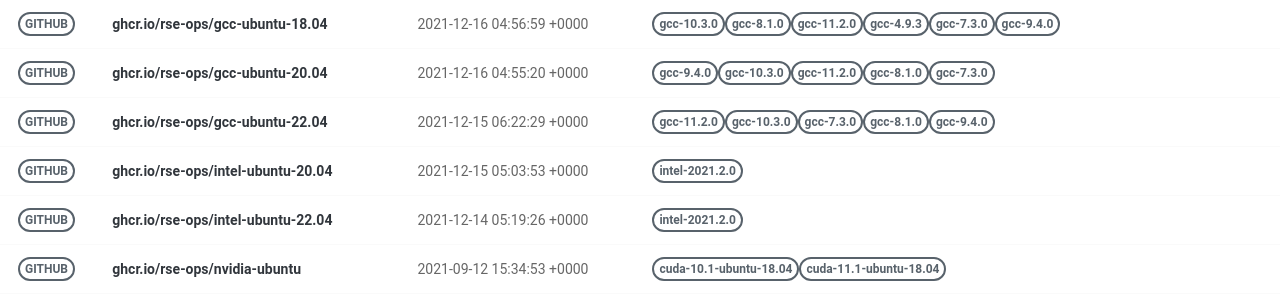
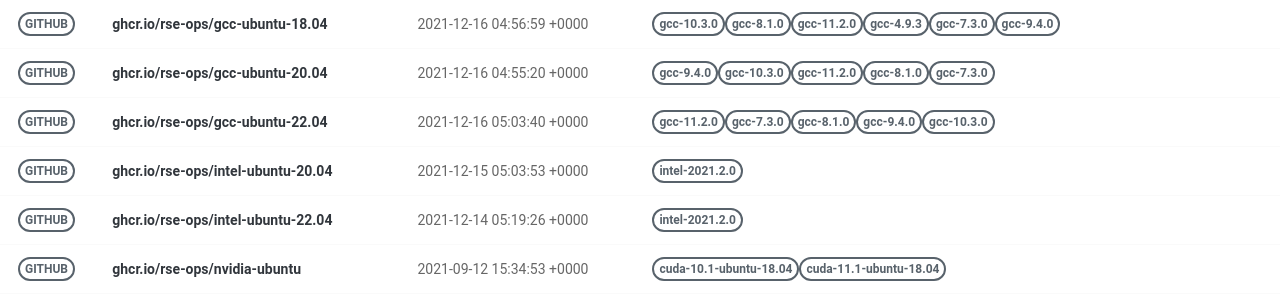
Before and after one commit to rse-ops/docker-images, a Jekyll site: the page built from pages/index.md, in a window 1280 px wide. Shown: the part 375-675 px from the top of the page. Built offline with Jekyll 4.4.1, drawn with Linux system fonts in a browser that asks for light colours; nearby versions of some CDN libraries.

Commit message:
Automated push to update library 2021-12-16

```diff
--- a/_library/ghcr.io-rse-ops-gcc-ubuntu-22.04.md
+++ b/_library/ghcr.io-rse-ops-gcc-ubuntu-22.04.md
@@ -1,7 +1,7 @@
 ---
 layout: container
 name: ghcr.io/rse-ops/gcc-ubuntu-22.04
-updated_at: 2021-12-15 06:22:29.962735
+updated_at: 2021-12-16 05:03:40.161360
 
 
 container_url: https://github.com/orgs/rse-ops/packages/container/package/gcc-ubuntu-22.04
```
Also changed, not shown: other parts of _library/ghcr.io-rse-ops-gcc-ubuntu-22.04.md (+3 -3 lines).
